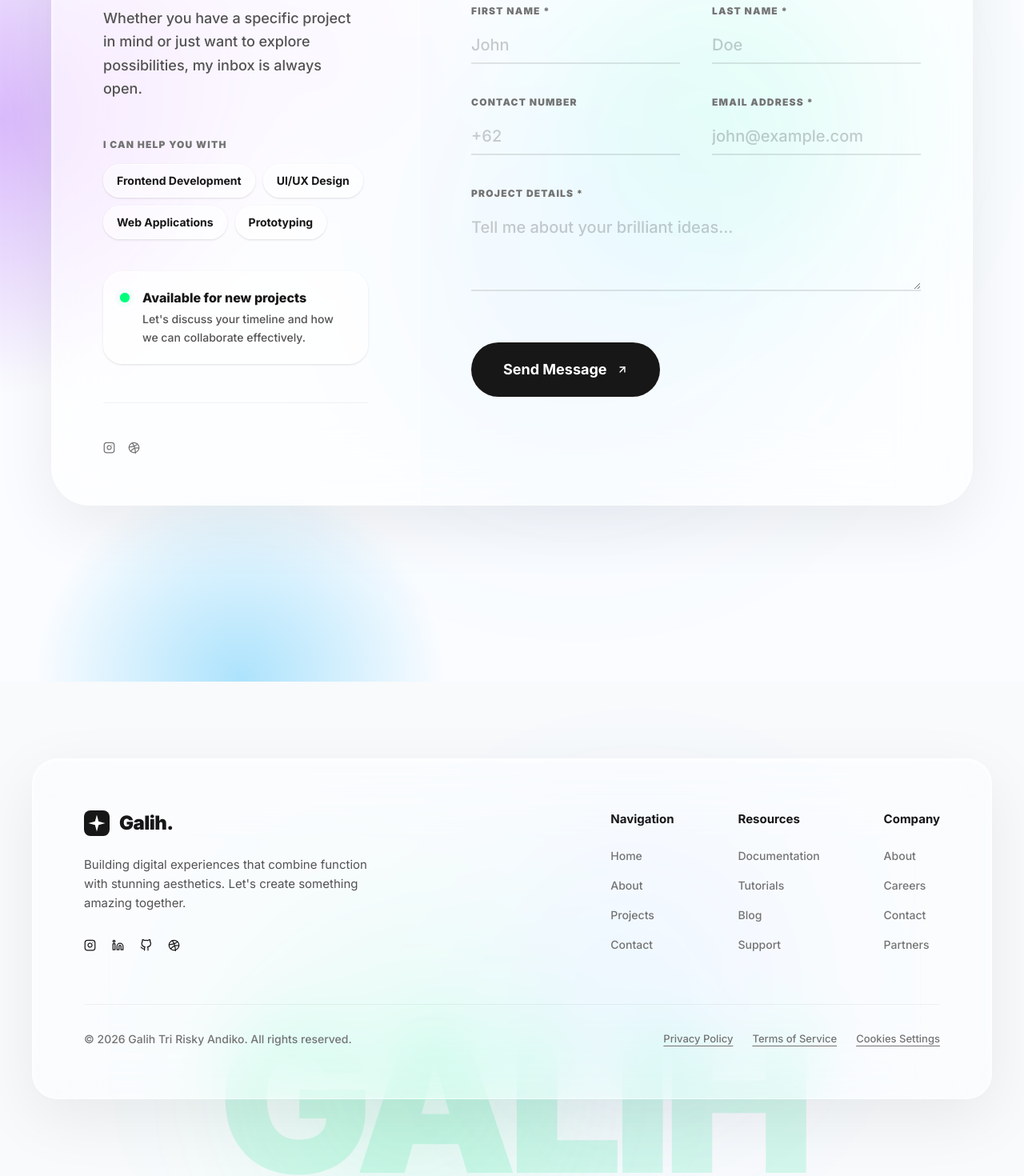
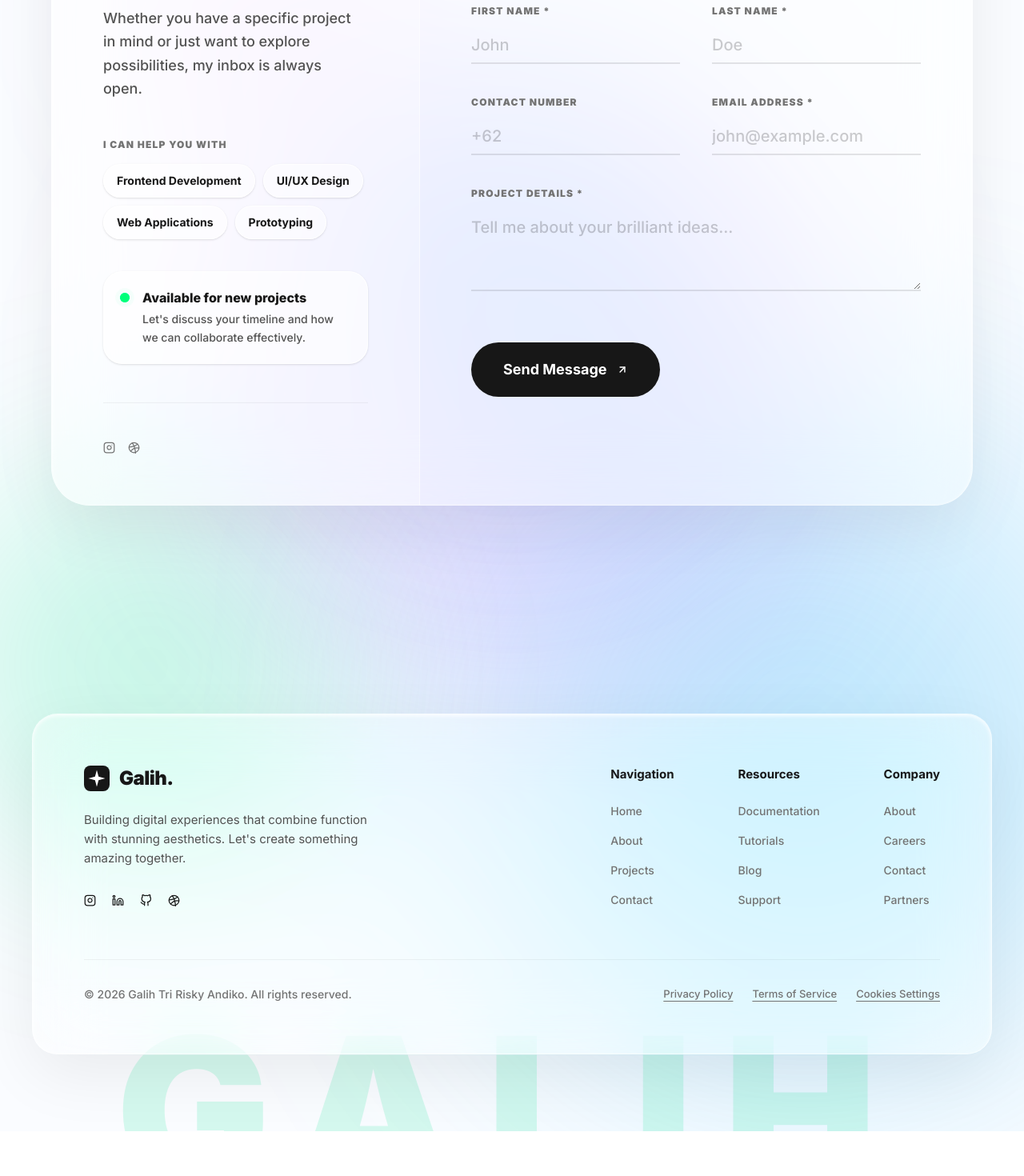
Before and after one commit to galihtra/galihtra-web, a Next.js app: page / in a window 1280 px wide. Shown: the part 3446-4916 px from the top of the page at 80% size. After the commit the page ends 4860 px from the top, so only its background shows below. Built offline with nearby package versions, Linux system fonts and the light colour scheme.

Commit message:
update section footer v3

```diff
--- a/app/globals.css
+++ b/app/globals.css
@@ -1698,8 +1698,6 @@ button.hamburger.active span:nth-child(3) {
 .contact {
   padding: 120px 0 140px;
   position: relative;
-  overflow: hidden;
-  background: #fafcff;
 }
 
 /* Aurora Background for Contact */
@@ -1708,7 +1706,6 @@ button.hamburger.active span:nth-child(3) {
   inset: 0;
   z-index: 0;
   pointer-events: none;
-  overflow: hidden;
 }
 
 .contact-blob-1 {
@@ -1726,15 +1723,15 @@ button.hamburger.active span:nth-child(3) {
   height: 600px;
   background: radial-gradient(circle, rgba(56, 189, 248, 0.4) 0%, transparent 60%);
   bottom: -10%;
-  left: -10%;
+  right: -10%;
   animation: blobFloat 18s infinite alternate-reverse ease-in-out;
 }
 
 .contact-blob-3 {
   width: 500px;
   height: 500px;
-  background: radial-gradient(circle, rgba(0, 230, 138, 0.35) 0%, transparent 60%);
-  top: 20%;
-  right: -5%;
-  animation: blobFloat 26s infinite alternate ease-in-out;
-}
+  background: radial-gradient(circle, rgba(0, 230, 138, 0.3) 0%, transparent 60%);
+  top: 40%;
+  left: -5%;
+  animation: blobFloat 20s infinite alternate ease-in-out;
+}
--- a/app/page.tsx
+++ b/app/page.tsx
@@ -594,21 +594,21 @@ export default function Home() {
         </div>
       </section>
 
-      {/* ════════ CONTACT ════════ */}
-      <section className="contact" id="contact">
-        {/* Contact Aurora Background */}
-        <div className="contact-blobs" aria-hidden="true">
-          <div className="blob contact-blob-1" />
-          <div className="blob contact-blob-2" />
-          <div className="blob contact-blob-3" />
-        </div>
+      {/* ════════ CONTACT & FOOTER WRAPPER ════════ */}
+      <div className="relative bg-[#fafcff] overflow-hidden z-0">
+        {/* Connected Aurora Background */}
+        <div className="absolute top-[20%] left-[50%] w-[800px] h-[800px] bg-purple-400/20 rounded-full mix-blend-multiply filter blur-[120px] -translate-x-1/2 -z-10 pointer-events-none animation-blobFloat"></div>
+        <div className="absolute top-[50%] left-[-5%] w-[500px] h-[500px] bg-[#00e68a]/20 rounded-full mix-blend-multiply filter blur-[120px] -z-10 pointer-events-none animation-blobFloat2"></div>
+        <div className="absolute bottom-[5%] right-[-10%] w-[800px] h-[800px] bg-[#38bdf8]/30 rounded-full mix-blend-multiply filter blur-[150px] -z-10 pointer-events-none animation-blobFloat"></div>
+
+        {/* ════════ CONTACT ════════ */}
+        <section className="relative pt-[120px] pb-[140px] z-10" id="contact">
 
         <FadeSection className="relative z-10 max-w-[1200px] mx-auto px-6 mb-20">
           {/* Custom internal aurora just for this massive card to ensure glassmorphism works perfectly */}
           <div className="absolute top-1/2 left-1/2 -translate-x-1/2 -translate-y-1/2 w-full max-w-[1000px] h-full max-h-[800px] pointer-events-none -z-10">
             <div className="absolute top-0 left-10 w-80 h-80 bg-purple-400/15 rounded-full mix-blend-multiply filter blur-[100px]"></div>
-            <div className="absolute top-20 right-10 w-96 h-96 bg-[var(--accent)]/15 rounded-full mix-blend-multiply filter blur-[100px]"></div>
-            <div className="absolute bottom-10 left-1/3 w-[500px] h-[500px] bg-blue-400/10 rounded-full mix-blend-multiply filter blur-[120px]"></div>
+            <div className="absolute bottom-10 right-1/4 w-[500px] h-[500px] bg-[#38bdf8]/15 rounded-full mix-blend-multiply filter blur-[120px]"></div>
           </div>
 
           {/* Massive Premium Glass Card */}
@@ -698,18 +698,13 @@ export default function Home() {
         </FadeSection>
       </section>
 
-      {/* ════════ FOOTER ════════ */}
-      <footer className="relative bg-[#f8fafc] px-6 pt-24 pb-24 overflow-hidden flex justify-center z-10">
+      <footer className="relative bg-transparent px-6 pt-10 pb-24 flex justify-center z-10 w-full">
         {/* Giant background text */}
-        <div className="absolute bottom-[-5%] left-1/2 -translate-x-1/2 text-[clamp(8rem,20vw,25rem)] font-black text-[#00e68a]/15 whitespace-nowrap leading-none tracking-tighter -z-10 select-none pointer-events-none">
+        <div className="absolute bottom-0 left-1/2 -translate-x-1/2 translate-y-[40%] text-[clamp(8rem,20vw,25rem)] font-black text-[#00e68a]/15 whitespace-nowrap leading-none tracking-[0.15em] -z-10 select-none pointer-events-none">
           GALIH
         </div>
 
-        {/* Liquid Glass Aurora Blobs */}
-        <div className="absolute top-1/2 left-1/4 w-96 h-96 bg-[var(--accent)]/10 rounded-full mix-blend-multiply filter blur-[100px] -z-10 pointer-events-none"></div>
-        <div className="absolute top-1/3 right-1/4 w-80 h-80 bg-blue-400/10 rounded-full mix-blend-multiply filter blur-[100px] -z-10 pointer-events-none"></div>
-
-        <div className="w-full max-w-[1200px] relative bg-white/40 backdrop-blur-[40px] saturate-[150%] border border-white/60 shadow-[0_24px_80px_rgba(0,0,0,0.07),inset_0_2px_4px_rgba(255,255,255,0.8)] rounded-[32px] p-10 md:p-16 flex flex-col z-20">
+        <div className="w-full max-w-[1200px] relative bg-white/40 backdrop-blur-[40px] saturate-[150%] border border-white/60 shadow-[0_24px_80px_rgba(0,0,0,0.07),inset_0_2px_4px_rgba(255,255,255,0.8)] rounded-[32px] p-10 md:p-16 flex flex-col z-20 overflow-hidden">
           <div className="flex flex-col lg:flex-row justify-between gap-12 lg:gap-20 mb-16">
             {/* Left Info */}
             <div className="max-w-[380px]">
@@ -769,6 +764,7 @@ export default function Home() {
           </div>
         </div>
       </footer>
+      </div>
     </>
   );
 }
```
